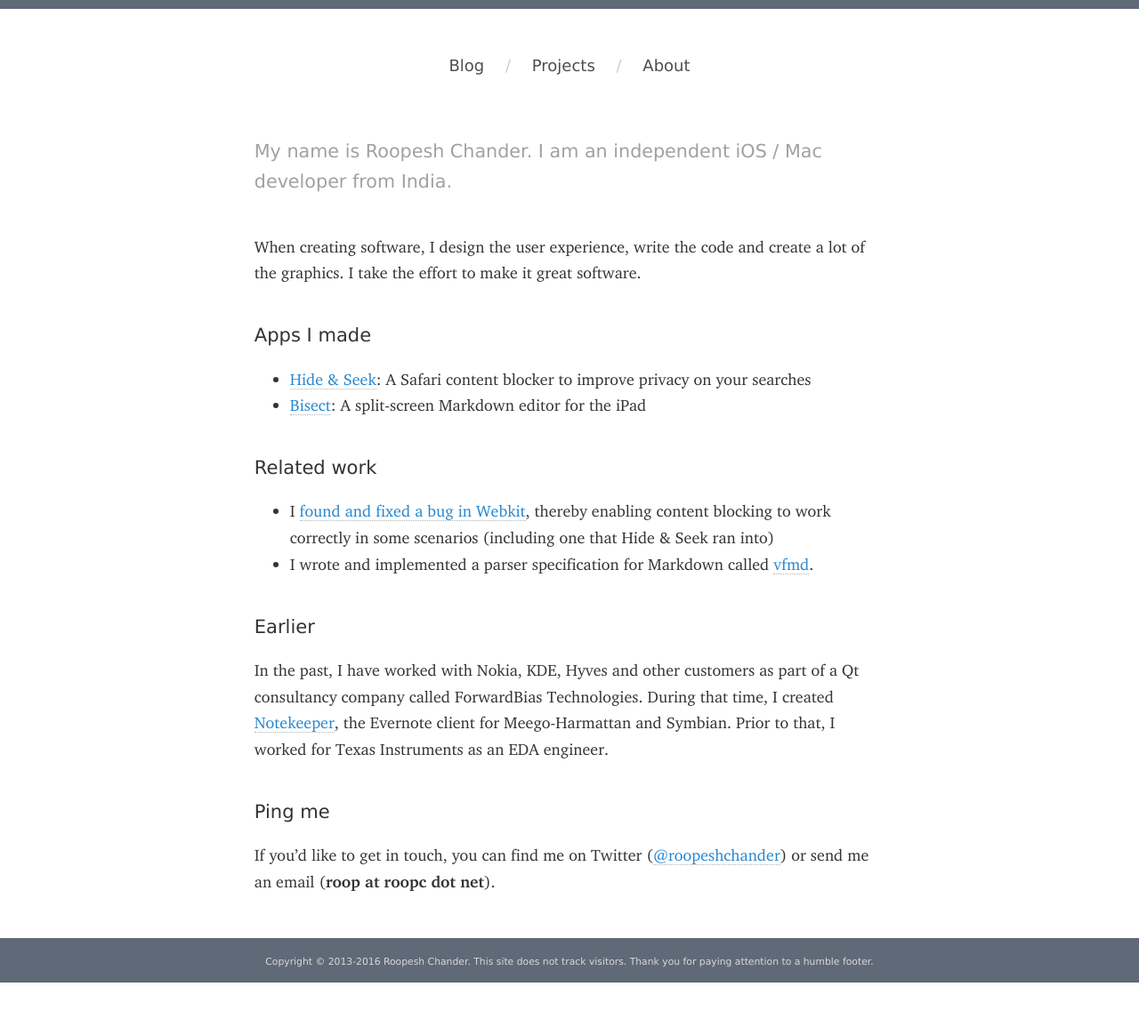
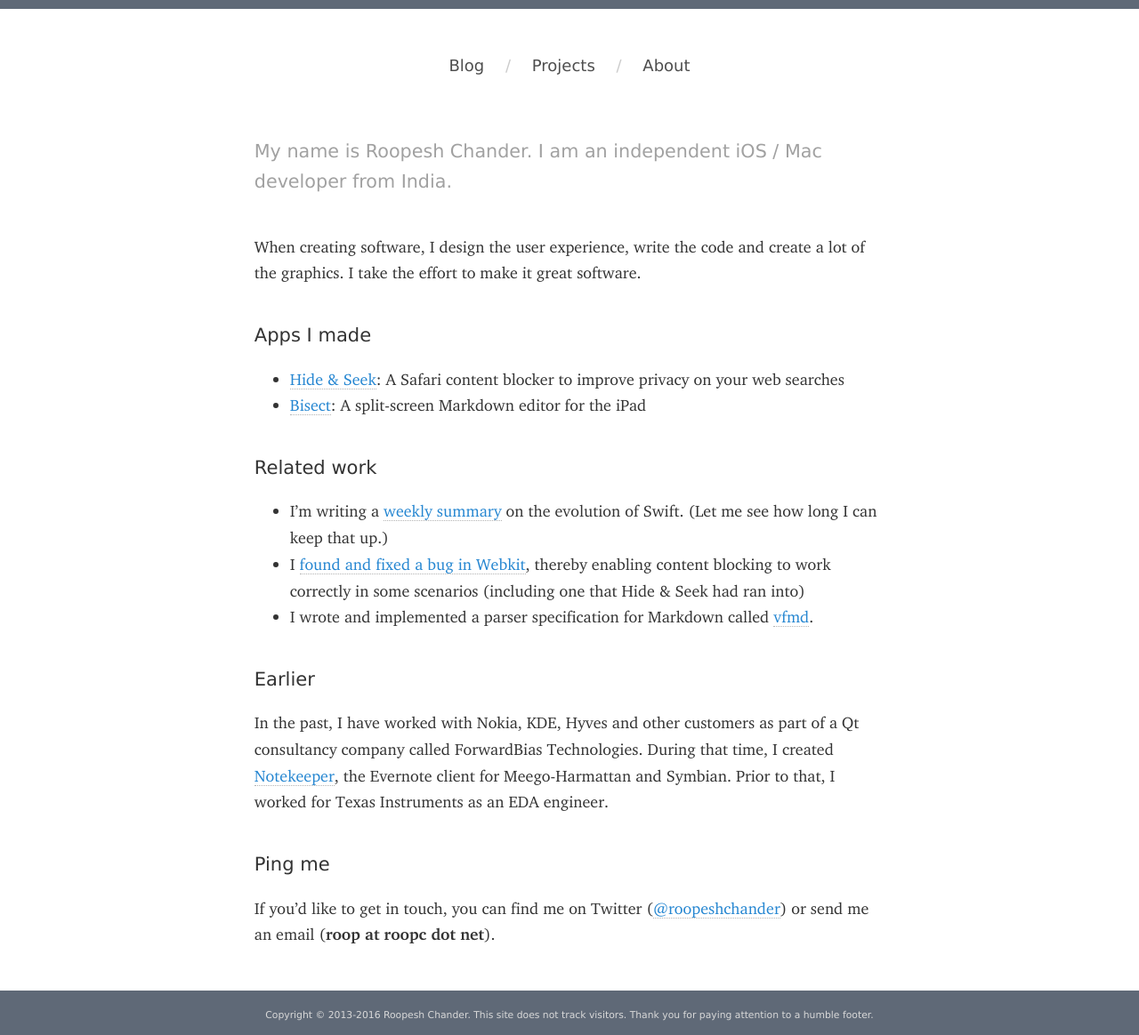
Before and after one commit to roop/roop.github.io, a Jekyll site: the page built from about.md, in a window 1280 px wide. Shown: the whole page at 89% size. Built offline with Jekyll 4.4.1, drawn with Linux system fonts in a browser that asks for light colours; some web fonts are replaced; before the commit the page ends 1105 px from its top, so only the background shows below that.

Commit message:
More updates to the About page

```diff
--- a/about.md
+++ b/about.md
@@ -14,14 +14,16 @@
 
 ### Apps I made
 
- * [Hide & Seek][]: A Safari content blocker to improve privacy on your searches
+ * [Hide & Seek][]: A Safari content blocker to improve privacy on your web searches
  * [Bisect][]: A split-screen Markdown editor for the iPad
 
 ### Related work
 
+ * I'm writing a [weekly summary][lwise] on the evolution of Swift. (Let
+   me see how long I can keep that up.)
  * I [found and fixed a bug in Webkit][webkit_bugfix], thereby enabling
    content blocking to work correctly in some scenarios (including one
-   that Hide & Seek ran into)
+   that Hide & Seek had ran into)
  * I wrote and implemented a parser specification for Markdown called
    [vfmd].
 
@@ -38,6 +40,7 @@
 [Bisect]: http://bisectapp.com
           "Bisect: A split-screen Markdown editor for the iPad"
 
+[lwise]: /last-week-in-swift-evolution/
 [webkit_bugfix]: https://bugs.webkit.org/show_bug.cgi?id=149873
 [vfmd]: http://www.vfmd.org/ "vfmd: Markdown with a spec"
 
```
